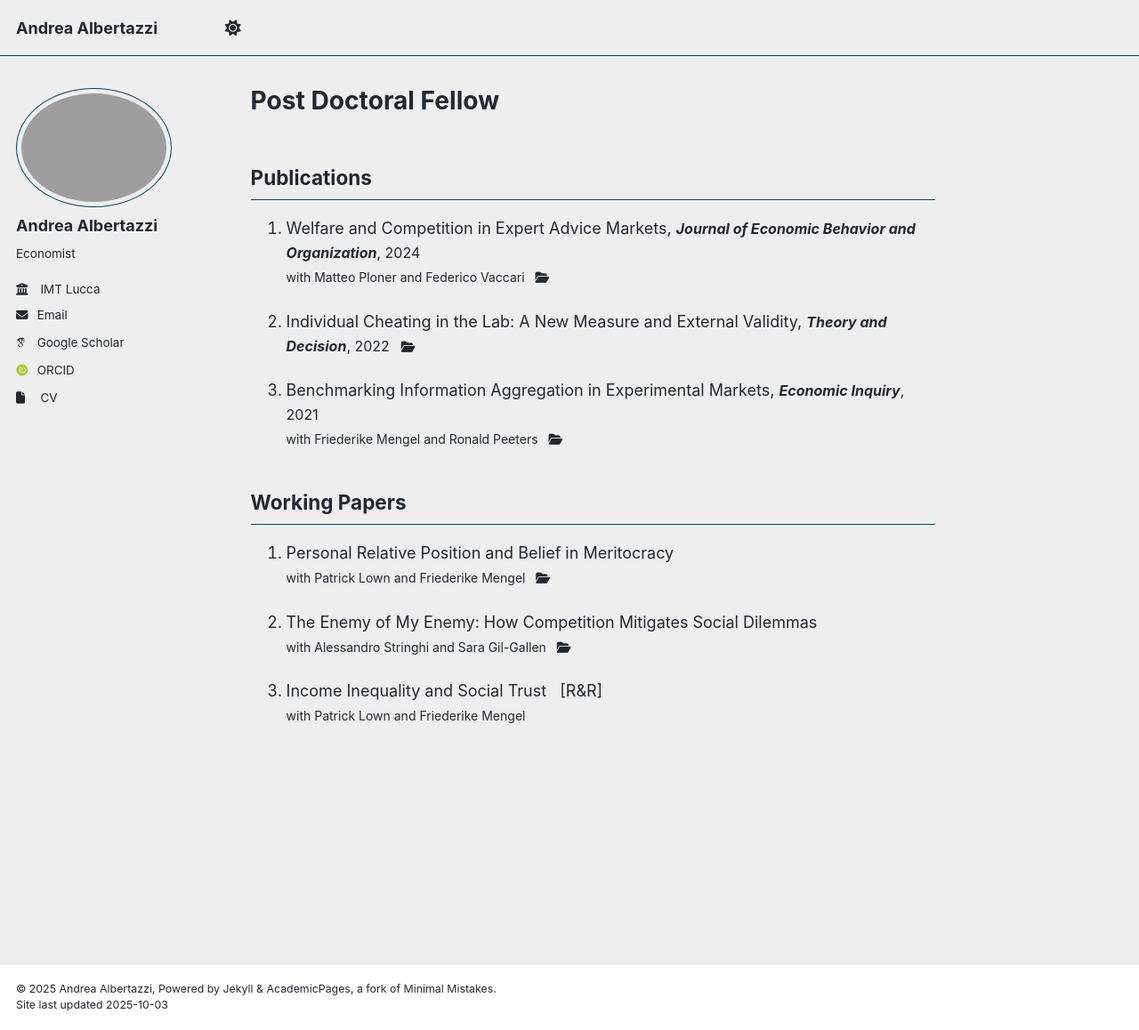
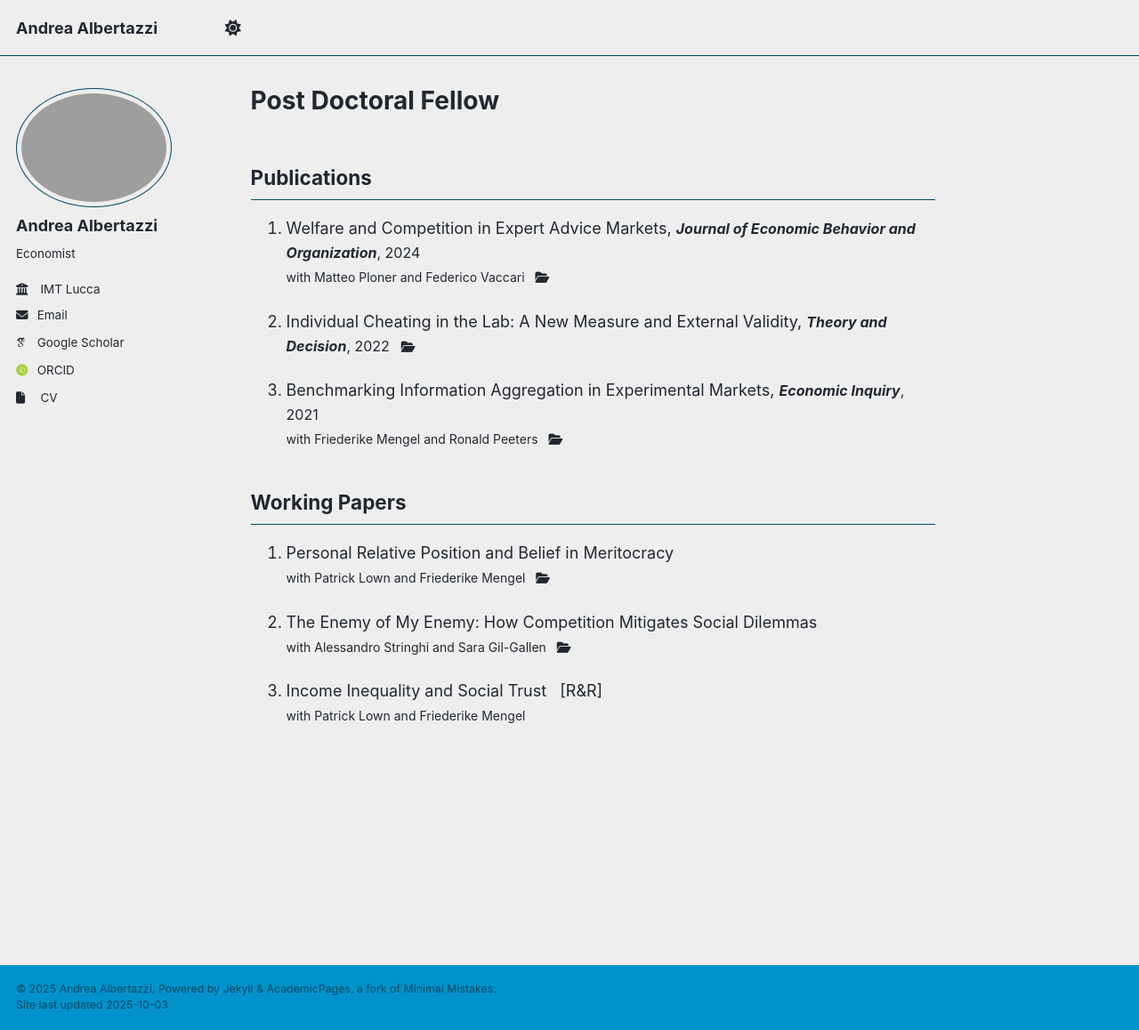
Before and after one commit to tazze87/tazze87.github.io, a Jekyll site: the page built from _pages/about.md, in a window 1280 px wide and 1158 px high. Shown: the whole window at 89% size. Built offline with Jekyll 4.4.1, drawn with Linux system fonts in a browser that asks for light colours; some web fonts are replaced; a script that is not in the unit is left out.

Commit message:
Update custom.html

```diff
--- a/_includes/head/custom.html
+++ b/_includes/head/custom.html
@@ -38,19 +38,6 @@
 </style>
 
 
-<style>
-/* Make footer background match the main page background */
-.page__footer {
-  background: #fff !important;   /* or use your site’s background color */
-  color: inherit !important;     /* use same text color as page */
-  border-top: none !important;   /* remove the dividing line if you want */
-}
-.page__footer a {
-  color: inherit !important;     /* make links match text color */
-}
-</style>
-
-
 
 <style>
 /* Make the central text (publications, working papers, etc.) wider */
```
